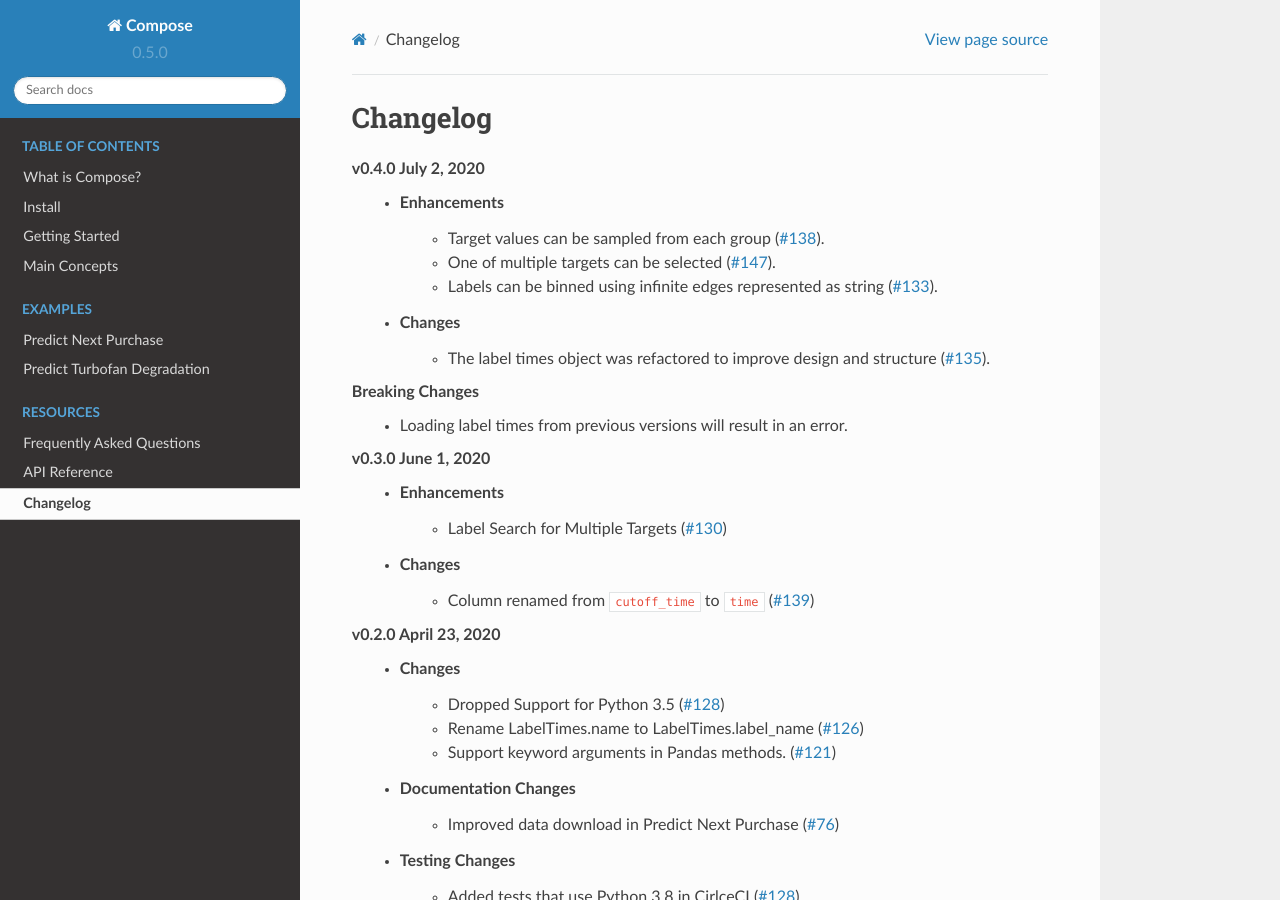
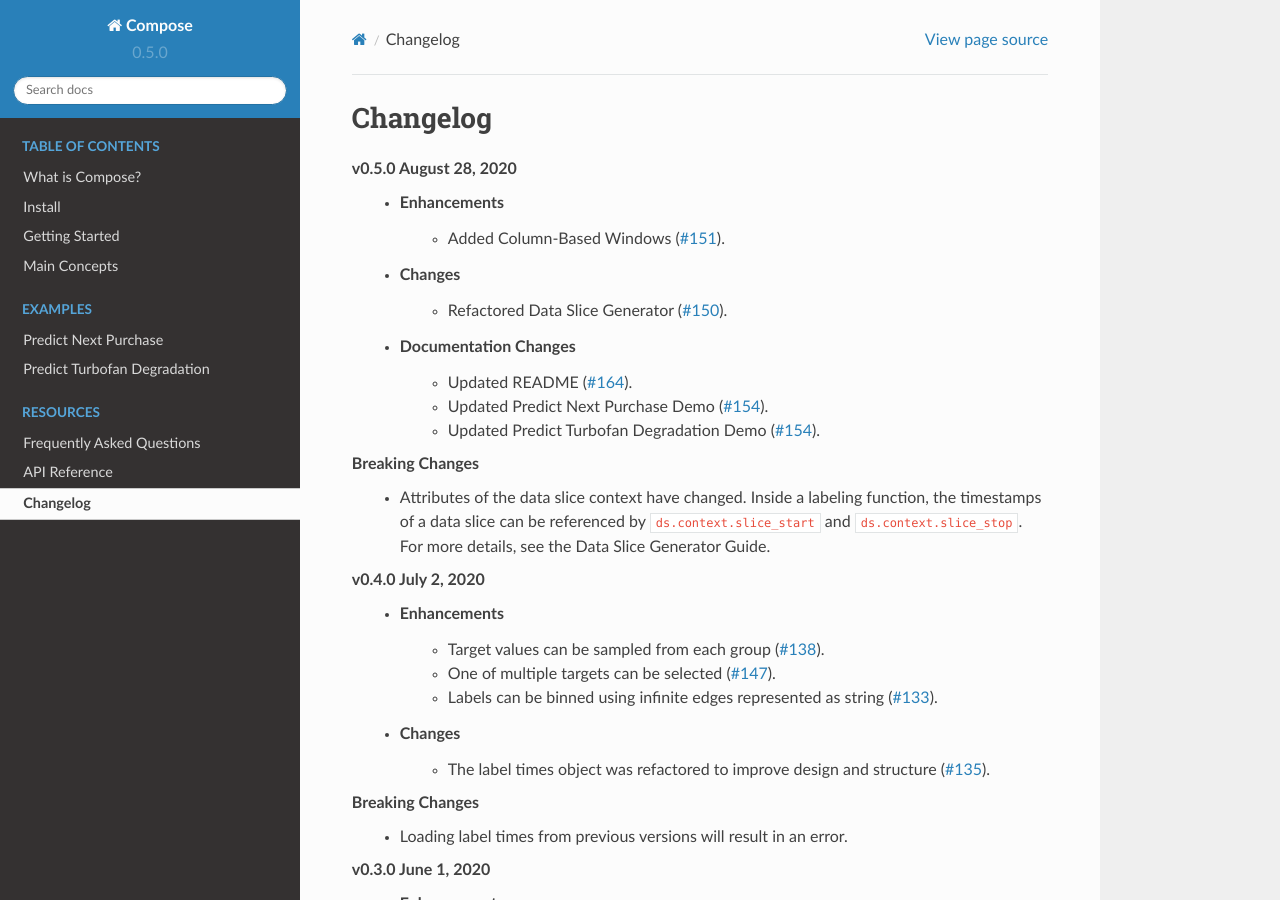
Before and after one commit to alteryx/compose, a Sphinx documentation site: the page built from docs/source/changelog.rst, in a window 1280 px wide and 900 px high. Built offline with Sphinx 7.4.7 and the Read the Docs theme 2.0.0, drawn with Linux system fonts in a browser that asks for light colours; comment, search, counter and statistics services are not loaded.

Commit message:
update changelog

```diff
--- a/docs/source/changelog.rst
+++ b/docs/source/changelog.rst
@@ -1,6 +1,19 @@
 =========
 Changelog
 =========
+
+**v0.5.0** August 28, 2020
+    * Enhancements
+        * Added Column-Based Windows (:pr:`151`).
+    * Changes
+        * Refactored Data Slice Generator (:pr:`150`).
+    * Documentation Changes
+        * Updated README (:pr:`164`).
+        * Updated Predict Next Purchase Demo (:pr:`154`).
+        * Updated Predict Turbofan Degradation Demo (:pr:`154`).
+
+**Breaking Changes**
+    * Attributes of the data slice context have changed. Inside a labeling function, the timestamps of a data slice can be referenced by :code:`ds.context.slice_start` and :code:`ds.context.slice_stop`. For more details, see the Data Slice Generator Guide.
 
 **v0.4.0** July 2, 2020
     * Enhancements
```
